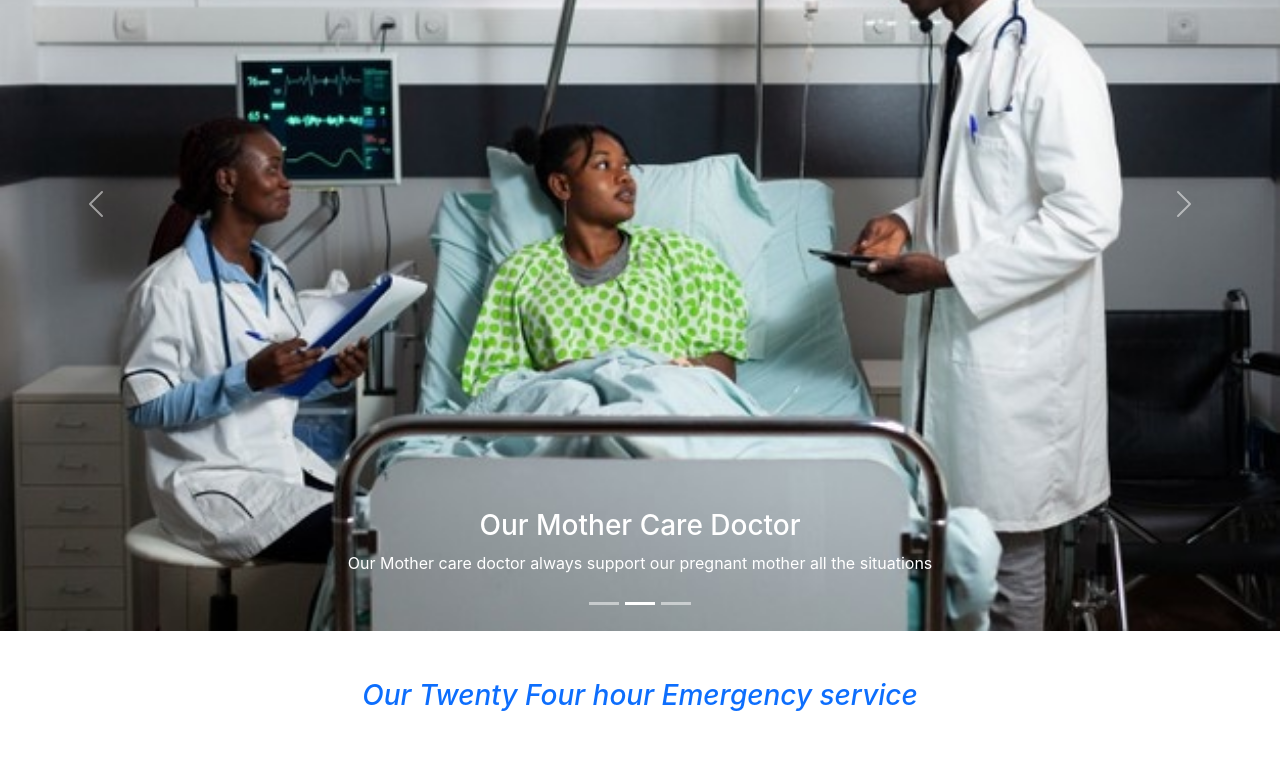
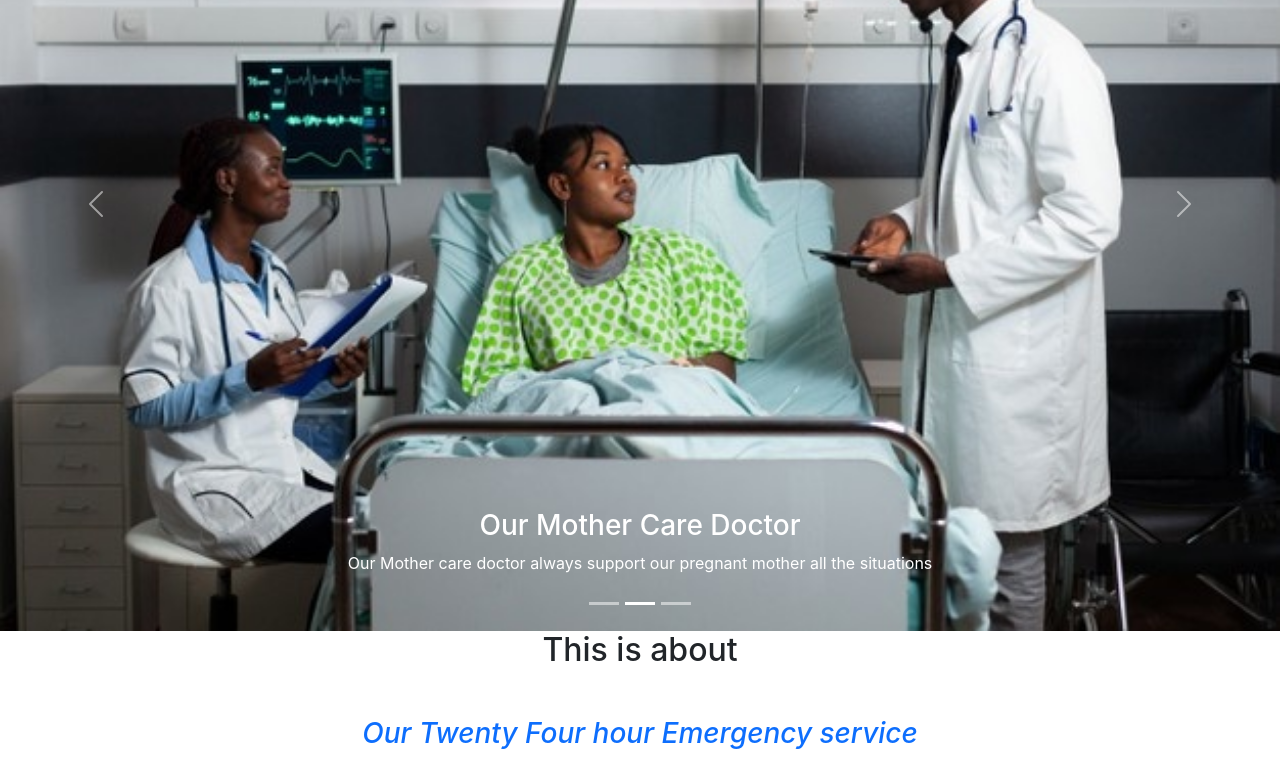
Before and after one commit to rimonhossain12/medical-website-firebase, a React (Create React App) app: page / in a window 1280 px wide. Shown: the part 300-1058 px from the top of the page. Built offline with nearby package versions, Linux system fonts and the light colour scheme.

Commit message:
alhamdhulliah router route working and my now my head is coo

```diff
--- a/package.json
+++ b/package.json
@@ -15,6 +15,7 @@
     "react-bootstrap": "^2.0.0-rc.1",
     "react-dom": "^17.0.2",
     "react-router-dom": "^5.3.0",
+    "react-router-hash-link": "^2.4.3",
     "react-scripts": "4.0.3",
     "web-vitals": "^1.0.1"
   },
--- a/src/App.js
+++ b/src/App.js
@@ -1,15 +1,30 @@
 import './App.css';
+import About from './component/Home/AboutUs/About';
 import Footer from './component/Home/Footer/Footer';
-import Header from './component/Home/Header/Header';
-import Service from './component/Home/Service/Service';
-
+import React from "react";
+import { BrowserRouter as Router, Switch, Route} from "react-router-dom";
+import Home from './component/Home/Home';
 
 function App() {
   return (
     <div className="App">
-      <Header></Header>
-      <Service></Service>
-      <Footer></Footer>
+      <Router>
+        <Switch>
+        <Route exact path="/">
+            <Home></Home>
+        </Route>
+        <Route path="/home">
+          <Home></Home>
+          </Route>
+        <Route path="/about">
+            <About></About>
+        </Route>
+
+        </Switch>
+      </Router>
+
+      {/* <Footer></Footer> */}
+
     </div>
   );
 }
--- a/src/component/Home/AboutUs/About.js
+++ b/src/component/Home/AboutUs/About.js
@@ -0,0 +1,16 @@
+import React from 'react';
+import Footer from '../Footer/Footer';
+import Home from '../Home';
+
+const About = () => {
+    return (
+        <div>
+            <h2>This is about</h2>
+            {/* <Home></Home>
+            <h2 className="fw-bold fs-1000">This is about us page</h2>
+            <Footer></Footer> */}
+        </div>
+    );
+};
+
+export default About;
--- a/src/component/Home/Header/Header.js
+++ b/src/component/Home/Header/Header.js
@@ -5,7 +5,7 @@ import './Header.css';
 import pic1 from '../../../images/carousel/1.jpg';
 import pic2 from '../../../images/carousel/2.jpg';
 import pic3 from '../../../images/carousel/5.jpg';
-
+import { HashLink } from 'react-router-hash-link';
 
 const Header = () => {
     return (
@@ -13,7 +13,7 @@ const Header = () => {
             {/* navbar start */}
             <Navbar bg="light" expand="lg">
                 <Container>
-                    <Navbar.Brand href="#home">
+                    <Navbar.Brand>
                         <img id="img-style"
                             alt="not show"
                             src={logo}
@@ -25,10 +25,10 @@ const Header = () => {
                     <Navbar.Toggle aria-controls="basic-navbar-nav" />
                     <Navbar.Collapse id="basic-navbar-nav">
                         <Nav className="ms-auto">
-                            <Nav.Link href="#home" className="text-primary fw-bold">Home</Nav.Link>
-                            <Nav.Link href="#link" className="text-primary fw-bold">About</Nav.Link>
-                            <Nav.Link href="#link" className="text-primary fw-bold">Service</Nav.Link>
-                            <Nav.Link href="#link" className="text-primary fw-bold">contact</Nav.Link>
+                            <Nav.Link as = {HashLink} to="/home#home" className="text-primary fw-bold">Home</Nav.Link>
+                            <Nav.Link as = {HashLink} to ="/about#about" className="text-primary fw-bold">About</Nav.Link>
+                            <Nav.Link as = {HashLink} to ="/service#service" className="text-primary fw-bold">Service</Nav.Link>
+                            <Nav.Link as={HashLink} to ="/contact#contact" className="text-primary fw-bold">contact</Nav.Link>
                             <button className="badge rounded-pill btn-warning btn-style">LogIn</button>
                             <button className="badge rounded-pill btn-warning btn-style">LogOut</button>
                         </Nav>
--- /dev/null
+++ b/src/component/Home/Home.js
@@ -0,0 +1,18 @@
+import React from 'react';
+import About from './AboutUs/About';
+import Footer from './Footer/Footer';
+import Header from './Header/Header';
+import Service from './Service/Service';
+
+const Home = () => {
+    return (
+        <div>
+            <Header></Header>
+            <About></About>
+            <Service></Service>
+            <Footer></Footer>
+        </div>
+    );
+};
+
+export default Home;
--- a/src/component/Home/LoadService/LoadService.js
+++ b/src/component/Home/LoadService/LoadService.js
@@ -1,6 +1,5 @@
 import React from 'react';
 import './LoadService.css';
-
 
 const LoadService = (props) => {
     const { name, doctorName, img, desription, Education } = props.service;
@@ -12,7 +11,7 @@ const LoadService = (props) => {
                 <h4>Treatment: {name}</h4>
                 <h5>DoctorName: {doctorName}</h5>
                 <p>Education: {Education}</p>
-                <p>{desription.slice(0,100)}</p>
+                <p>{desription?.slice(0,100)}</p>
 
             </div>
 
--- a/src/component/Home/Service/Service.js
+++ b/src/component/Home/Service/Service.js
@@ -11,7 +11,7 @@ const Service = () => {
         fetch('/medicalProduct.json')
             .then(res => res.json())
             .then(data => setServices(data))
-        // .then(data => console.log(data))
+        // .then(data => console.log('data load form lcoal',data))
     }, [])
     return (
         <div className="container -mt-5">
```
Also changed, not shown: 1 other file (tests, documents, lock files or other folders).
